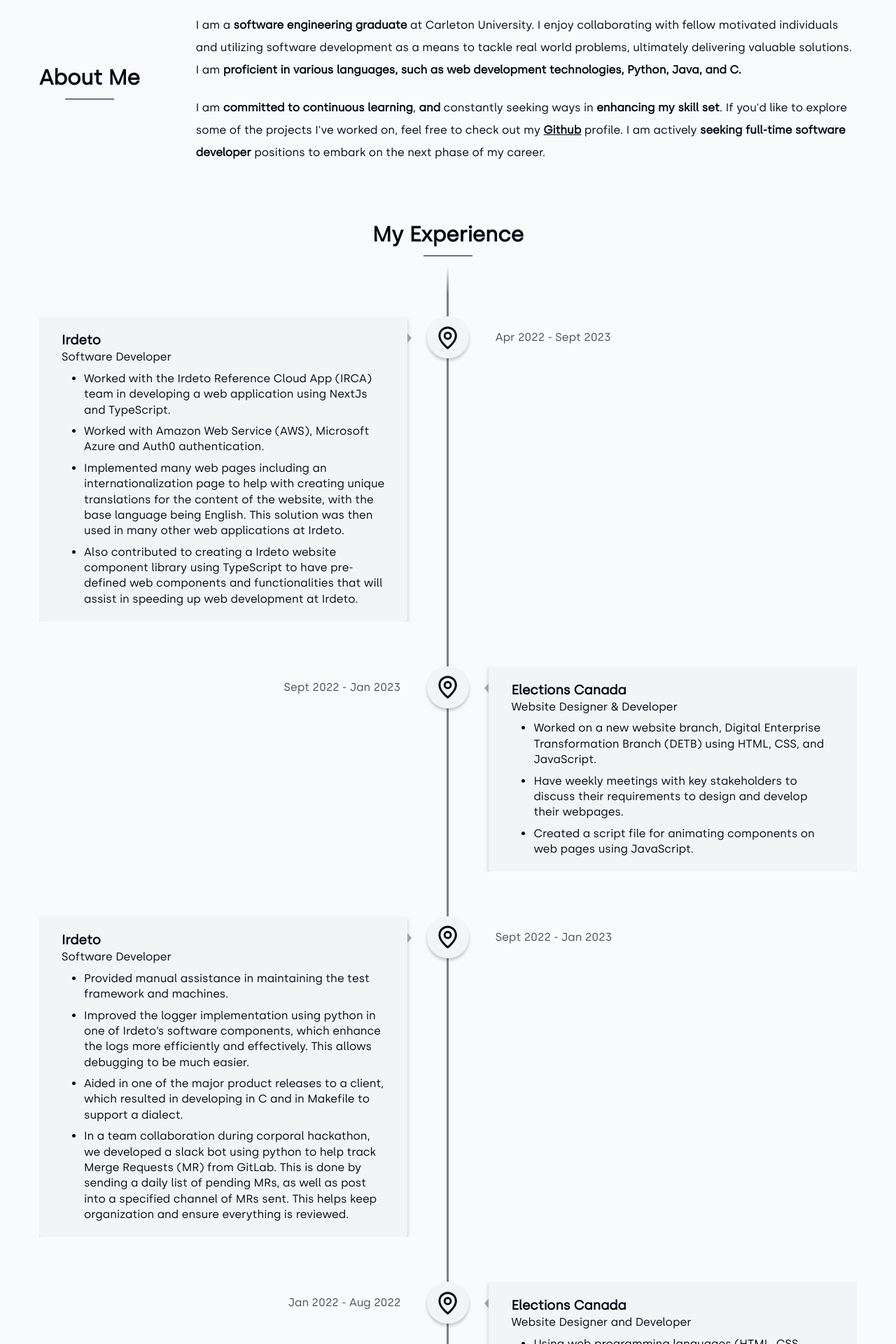
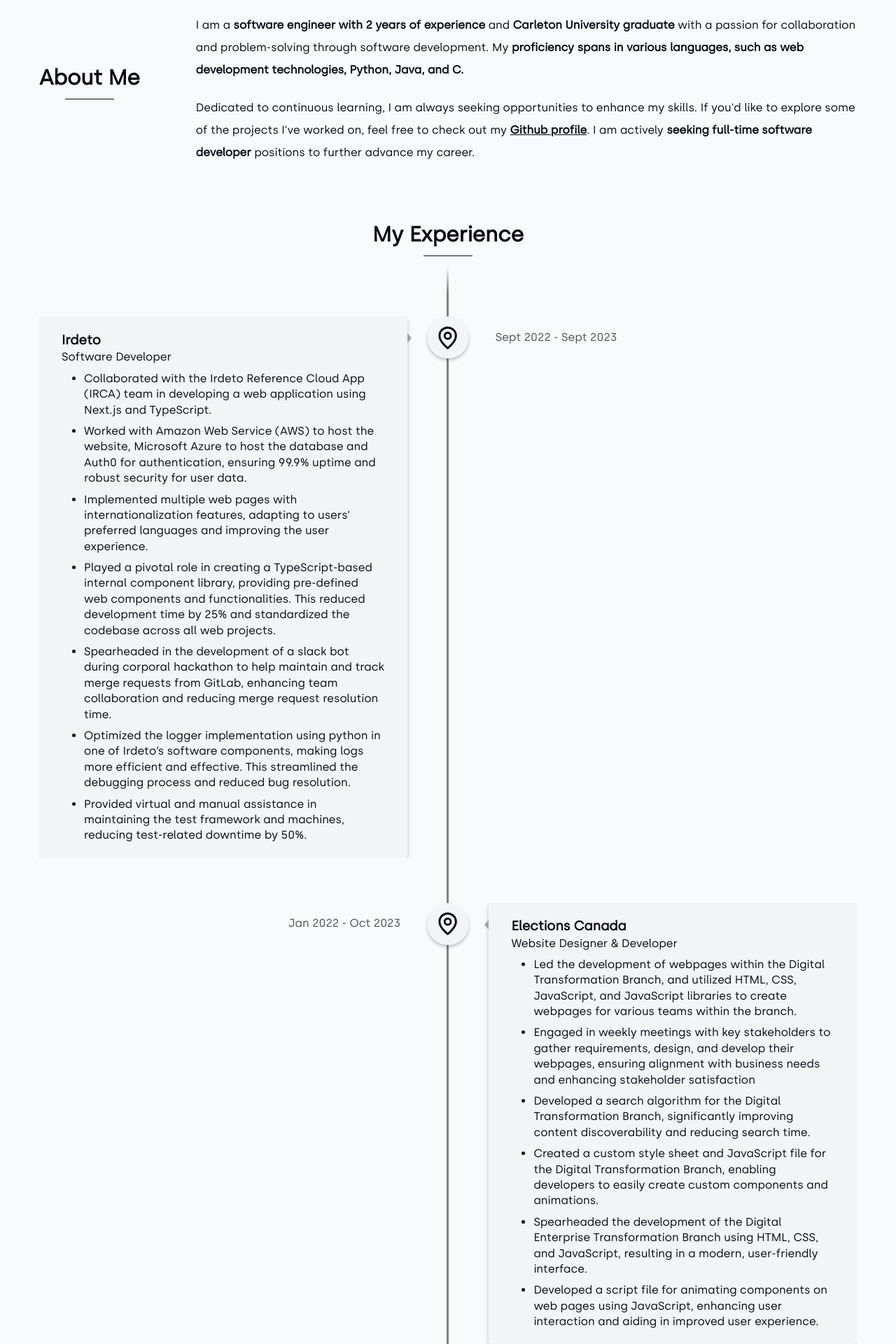
Before and after one commit to Anthony-Massaad/My-Portfolio-Website, a Next.js app: page / in a window 1280 px wide. Shown: the part 860-2780 px from the top of the page at 70% size. Built offline with nearby package versions, Linux system fonts and the light colour scheme.

Commit message:
revised portfolio

```diff
--- a/components/About.tsx
+++ b/components/About.tsx
@@ -19,36 +19,35 @@
             <SectionHeading>About me</SectionHeading>
             <div>
               <p>
-                I am a <span className="bold">software engineering</span>{" "}
-                <span className="bold">graduate</span> at Carleton University. I
-                enjoy collaborating with fellow motivated individuals and
-                utilizing software development as a means to tackle real world
-                problems, ultimately delivering valuable solutions. I am{" "}
+                I am a{" "}
                 <span className="bold">
-                  proficient in various languages, such as web development
-                  technologies, Python, Java, and C.
+                  software engineer with 2 years of experience
+                </span>{" "}
+                and <span className="bold">Carleton University graduate</span>{" "}
+                with a passion for collaboration and problem-solving through
+                software development. My{" "}
+                <span className="bold">
+                  proficiency spans in various languages, such as web
+                  development technologies, Python, Java, and C.
                 </span>
               </p>
               <br />
               <p>
-                I am{" "}
-                <span className="bold">committed to continuous learning</span>,{" "}
-                <span className="bold">and</span> constantly seeking ways in{" "}
-                <span className="bold">enhancing my skill set</span>. If you'd
-                like to explore some of the projects I've worked on, feel free
-                to check out my{" "}
+                Dedicated to continuous learning, I am always seeking
+                opportunities to enhance my skills. If you'd like to explore
+                some of the projects I've worked on, feel free to check out my{" "}
                 <Link
                   href={externalLinks.github}
                   className="bold"
                   target="_blank"
                 >
-                  Github
-                </Link>{" "}
-                profile. I am actively{" "}
+                  Github profile
+                </Link>
+                . I am actively{" "}
                 <span className="bold">
                   seeking full-time software developer
                 </span>{" "}
-                positions to embark on the next phase of my career.
+                positions to further advance my career.
               </p>
             </div>
           </div>
--- a/components/Experience.tsx
+++ b/components/Experience.tsx
@@ -11,7 +11,7 @@
 import useSectionInView from "@/hooks/useSectionInView";
 
 const Experience: FC = () => {
-  const { ref } = useSectionInView("Experience", 0.3);
+  const { ref } = useSectionInView("Experience", 0.4);
 
   return (
     <section className="experience-container" id="experience" ref={ref}>
--- a/components/Header.tsx
+++ b/components/Header.tsx
@@ -13,7 +13,7 @@
 
 const sidebarVarients: Variants = {
   open: (height = 1000) => ({
-    clipPath: `circle(${height * 2 + 200}px at 40px 40px)`,
+    clipPath: `circle(${height * 2 + 200}px at 36px 35px)`,
     transition: {
       type: "spring",
       stiffness: 20,
@@ -21,7 +21,7 @@
     },
   }),
   closed: {
-    clipPath: "circle(20px at 40px 40px)",
+    clipPath: "circle(20px at 36px 35px)",
     transition: {
       delay: 0.5,
       type: "spring",
--- a/components/Introduction.tsx
+++ b/components/Introduction.tsx
@@ -60,9 +60,8 @@
             initial={{ opacity: 0, y: 100 }}
             animate={{ opacity: 1, y: 0 }}
           >
-            <span className="bold">Hi there! I'm Anthony Massaad</span>, a{" "}
-            <span className="bold">Software Engineering graduate</span> at
-            Carleton University.{" "}
+            <span className="bold">Hi there! I'm Anthony Massaad, a</span>{" "}
+            <span className="bold">Software Engineer</span>.{" "}
             <span className="bold">
               I enjoy creating websites & crafting innovative solutions to
               software challenges.
--- a/data/experienceData.ts
+++ b/data/experienceData.ts
@@ -14,49 +14,41 @@
   {
     name: "Irdeto",
     role: "Software Developer",
-    date: "Apr 2022 - Sept 2023",
+    date: "Sept 2022 - Sept 2023",
     icon: createElement(GrLocation),
     content: [
-      `Worked with the Irdeto Reference Cloud App (IRCA) team in developing a web application using NextJs and TypeScript.`,
-      `Worked with Amazon Web Service (AWS), Microsoft Azure and Auth0 authentication.`,
-      `Implemented many web pages including an internationalization page to help with creating unique translations for the content of the website, with the base language being English. This solution was then used in many other web applications at Irdeto. `,
-      `Also contributed to creating a Irdeto website component library using TypeScript to have pre-defined web components and functionalities that will assist in speeding up web development at Irdeto.`,
+      `Collaborated with the Irdeto Reference Cloud App (IRCA) team in developing a web application using Next.js and TypeScript.`,
+      `Worked with Amazon Web Service (AWS) to host the website, Microsoft Azure to host the database and Auth0 for authentication,
+ensuring 99.9% uptime and robust security for user data.`,
+      `Implemented multiple web pages with internationalization features, adapting to users’ preferred languages and improving the user
+experience.`,
+      `Played a pivotal role in creating a TypeScript-based internal component library, providing pre-defined web components and
+functionalities. This reduced development time by 25% and standardized the codebase across all web projects.`,
+      `Spearheaded in the development of a slack bot during corporal hackathon to help maintain and track merge requests from GitLab,
+enhancing team collaboration and reducing merge request resolution time.`,
+      `Optimized the logger implementation using python in one of Irdeto’s software components, making logs more efficient and effective.
+This streamlined the debugging process and reduced bug resolution.`,
+      `Provided virtual and manual assistance in maintaining the test framework and machines, reducing test-related downtime by 50%.`,
     ],
   },
   {
     name: "Elections Canada",
     role: "Website Designer & Developer ",
-    date: "Sept 2022 - Jan 2023",
+    date: "Jan 2022 - Oct 2023",
     icon: createElement(GrLocation),
     content: [
-      `Worked on a new website branch, Digital Enterprise Transformation Branch (DETB) using HTML, CSS, and JavaScript.`,
-      `Have weekly meetings with key stakeholders to discuss their requirements to design and develop their webpages.`,
-      `Created a script file for animating components on web pages using JavaScript. `,
-    ],
-  },
-  {
-    name: "Irdeto",
-    role: "Software Developer",
-    date: "Sept 2022 - Jan 2023",
-    icon: createElement(GrLocation),
-    content: [
-      `Provided manual assistance in maintaining the test framework and machines.`,
-      `Improved the logger implementation using python in one of Irdeto’s software components, which enhance the logs more efficiently and effectively. This allows debugging to be much easier.`,
-      `Aided in one of the major product releases to a client, which resulted in developing in C and in Makefile to support a dialect.`,
-      `In a team collaboration during corporal hackathon, we developed a slack bot using python to help track Merge Requests (MR) from GitLab. This is done by sending a daily list of pending MRs, as well as post into a specified channel of MRs sent. This helps keep organization and ensure everything is reviewed.`,
-    ],
-  },
-  {
-    name: "Elections Canada",
-    role: "Website Designer and Developer",
-    date: "Jan 2022 - Aug 2022",
-    icon: createElement(GrLocation),
-    content: [
-      `Using web programming languages (HTML, CSS, JavaScript, and JavaScript libraries), I develop webpages for the Digital Transformation Branch. This includes web pages for the change management team, project management team, Data Management Centre of Expertise…etc.`,
-      `Have weekly meetings with key stakeholders to discuss their requirements to design and develop their webpages.`,
-      `Developed a search algorithm for the Digital Transformation Branch to locate content much easier.`,
-      `Create a custom style sheet and JavaScript file for the Digital Transformation Branch, which allows any developer to easily create custom components and animations.`,
-      `Using PowerApps, I developed a form to automate our team’s weekly updates. This form has reduced the volume of emails and eliminated the need to manually gather the team’s information. developing new skills, as well as showing and enhance my current skills either.`,
+      `Led the development of webpages within the Digital Transformation Branch, and utilized HTML, CSS, JavaScript, and JavaScript
+libraries to create webpages for various teams within the branch.`,
+      `Engaged in weekly meetings with key stakeholders to gather requirements, design, and develop their webpages, ensuring alignment
+with business needs and enhancing stakeholder satisfaction`,
+      `Developed a search algorithm for the Digital Transformation Branch, significantly improving content discoverability and reducing
+search time.`,
+      `Created a custom style sheet and JavaScript file for the Digital Transformation Branch, enabling developers to easily create custom
+components and animations.`,
+      `Spearheaded the development of the Digital Enterprise Transformation Branch using HTML, CSS, and JavaScript, resulting in a
+modern, user-friendly interface.`,
+      `Developed a script file for animating components on web pages using JavaScript, enhancing user interaction and aiding in improved
+user experience.`,
     ],
   },
 ];
--- a/styles/_globals.scss
+++ b/styles/_globals.scss
@@ -26,6 +26,7 @@
     #bbe6f265,
     var(--bg-color)
   );
+
   --skills-bg-color: var(--bg-color);
   --education-bg-color: var(--bg-color);
   --face-image-border: var(--bg-color);
--- a/styles/components/_header.scss
+++ b/styles/components/_header.scss
@@ -55,7 +55,6 @@
   .hamburger-button {
     @extend .no-user-select;
     @extend .d-flex;
-    @extend .box-shadow-md;
     align-items: center;
     justify-content: center;
     outline: none;
@@ -64,8 +63,8 @@
     position: absolute;
     top: 9px;
     left: 9px;
-    width: 55px;
-    height: 55px;
+    width: 50px;
+    height: 50px;
     border-radius: 50%;
     background: var(--hamburger-button-bg);
 
```
Also changed, not shown: 1 other file (tests, documents, lock files or other folders).
